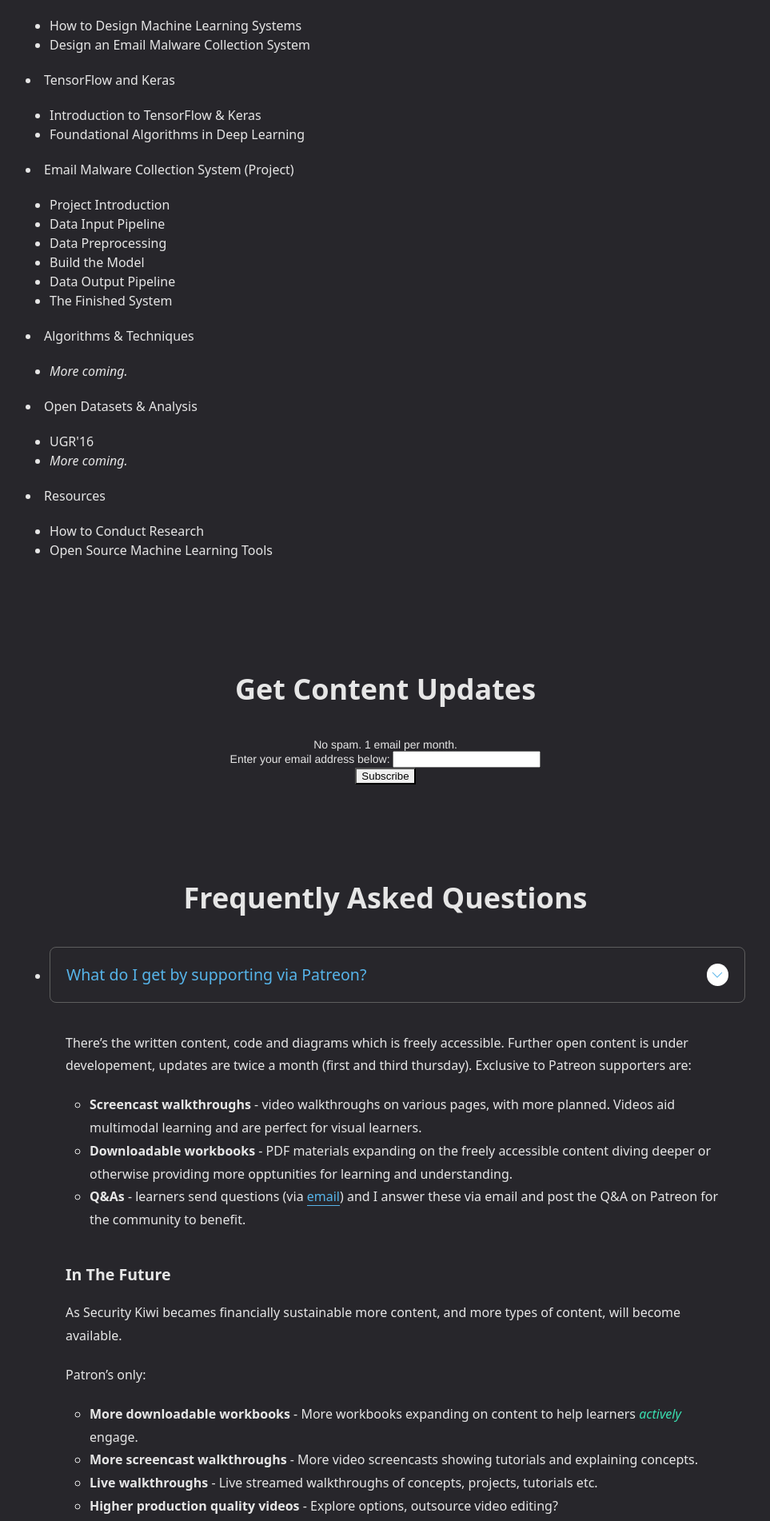
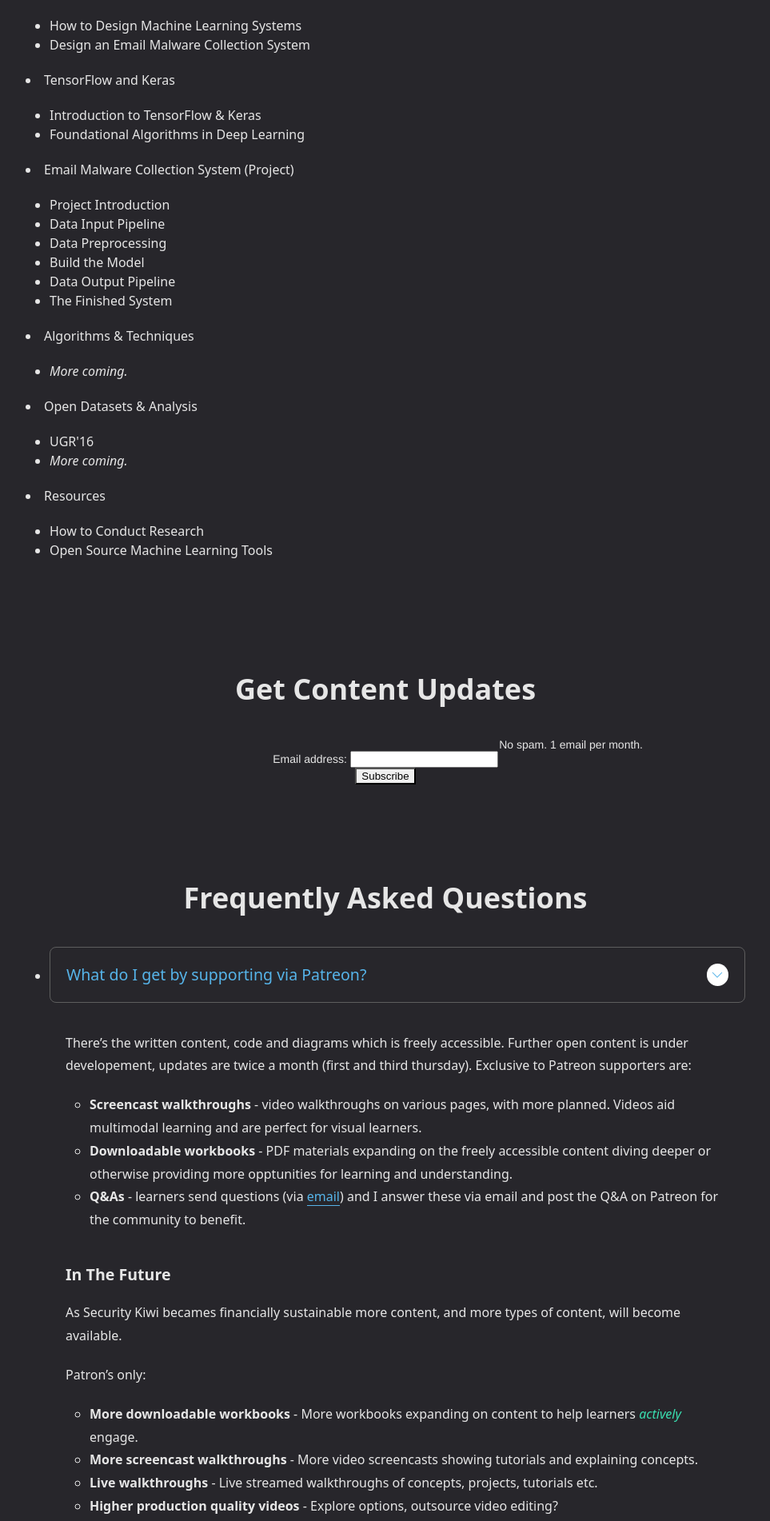
Before and after one commit to securitykiwi/securitykiwi.github.io, a Jekyll site: the page built from index.md, in a window 1280 px wide. Shown: the part 1576-3478 px from the top of the page at 80% size, without its empty margins (158-1121 px from the left). Built offline with Jekyll 4.4.1, drawn with Linux system fonts in a browser that asks for light colours; nearby versions of some CDN libraries; comment, search, counter and statistics services are not loaded.

Commit message:
fixed small text on index

```diff
--- a/_includes/email-signup.html
+++ b/_includes/email-signup.html
@@ -22,7 +22,7 @@
                 <!-- Begin Mailchimp Signup Form -->
 <link href="//cdn-images.mailchimp.com/embedcode/classic-10_7.css" rel="stylesheet" type="text/css">
 <style type="text/css">
-	#mc_embed_signup{clear:left; font:14px Helvetica,Arial,sans-serif; }
+    #mc_embed_signup{clear:left; font:14px Helvetica,Arial,sans-serif; } .indicates-required{text-align:right; font-size:14px; margin-right:4%;}
 	/* Add your own Mailchimp form style overrides in your site stylesheet or in this style block.
 	   We recommend moving this block and the preceding CSS link to the HEAD of your HTML file. */
 </style>
@@ -32,7 +32,7 @@
 
 <div class="indicates-required">No spam. 1 email per month.</div>
 <div class="mc-field-group">
-	<label for="mce-EMAIL">Enter your email address below:
+	<label for="mce-EMAIL">Email address:
 </label>
 	<input type="email" value="" name="EMAIL" class="required email" id="mce-EMAIL">
 </div>
```
